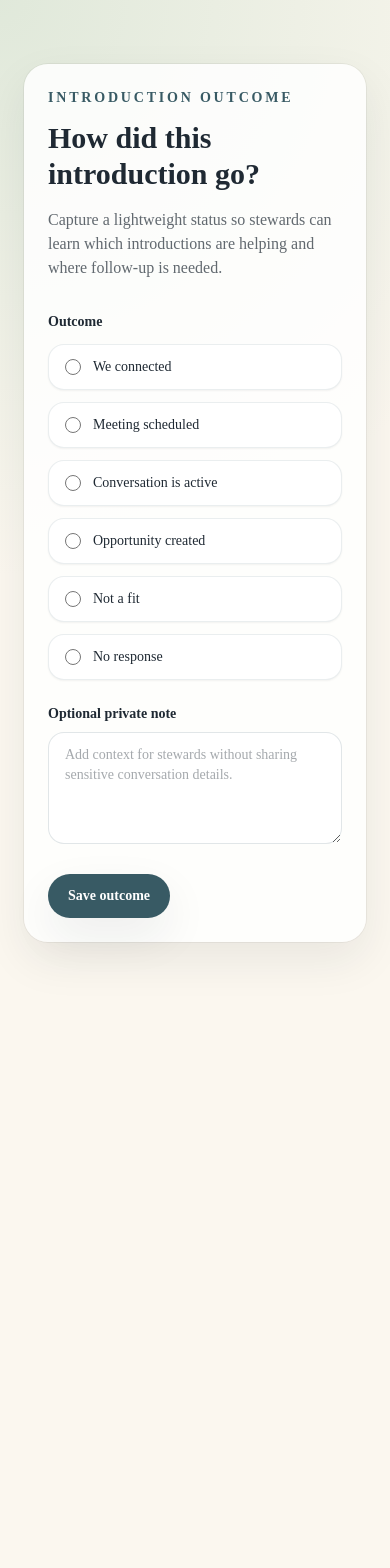
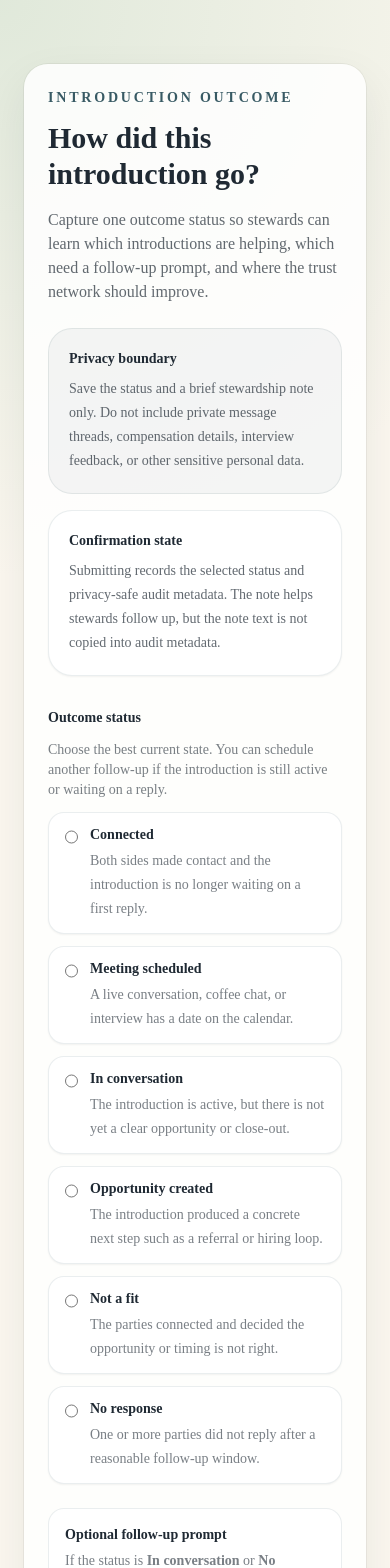
Before and after one commit to avromy/trusted-introductions, a Next.js app: page /introductions/1/outcome in a window 390 px wide. Shown: the top 1568 px of the page. Before the commit the page ends 1006 px from the top, so only its background shows below. Built offline with nearby package versions, Linux system fonts and the light colour scheme.

Commit message:
Improve follow-up and outcome UX

```diff
--- a/app/introductions/[introductionId]/follow-up/page.tsx
+++ b/app/introductions/[introductionId]/follow-up/page.tsx
@@ -4,6 +4,18 @@ import { scheduleIntroductionFollowUpReminderAction } from '@/lib/introductions/
 interface IntroductionFollowUpPageProps {
   params: { introductionId: string };
 }
+
+const REMINDER_STATUS_STEPS = [
+  { label: 'Scheduled', description: 'We record this reminder for steward follow-up.' },
+  {
+    label: 'Private',
+    description: 'Only reminder recipients and stewards should see the note context.',
+  },
+  {
+    label: 'Ready to close',
+    description: 'Use the outcome page once the introduction has a result.',
+  },
+];
 
 export default function IntroductionFollowUpPage({ params }: IntroductionFollowUpPageProps) {
   async function scheduleReminder(formData: FormData) {
@@ -13,46 +25,107 @@ export default function IntroductionFollowUpPage({ params }: IntroductionFollowU
   }
 
   return (
-    <main className="mx-auto flex min-h-screen max-w-3xl items-center px-6 py-16">
+    <main className="mx-auto flex min-h-screen max-w-4xl items-center px-6 py-16">
       <Card>
+        <div className="grid gap-8 lg:grid-cols-[1.1fr_0.9fr]">
+          <section>
             <p className="text-sm font-semibold uppercase tracking-[0.2em] text-trust">
               Follow-up reminder
             </p>
             <h1 className="mt-3 text-3xl font-bold text-ink">Schedule an introduction follow-up</h1>
             <p className="mt-4 text-ink/70">
-          Set a lightweight reminder so stewards can check whether the warm introduction connected,
-          needs another nudge, or is ready for outcome capture.
+              Pick a future check-in date, choose who should be reminded, and add only the context a
+              steward needs to nudge the introduction forward.
             </p>
 
+            <div className="mt-6 rounded-3xl border border-trust/10 bg-trust/5 p-5">
+              <h2 className="text-sm font-semibold text-ink">Privacy boundary</h2>
+              <p className="mt-2 text-sm leading-6 text-ink/70">
+                Reminder notes are for operational follow-up. Do not paste private messages, resume
+                details, compensation, health, immigration, or other sensitive conversation content.
+              </p>
+            </div>
+
             <form action={scheduleReminder} className="mt-8 space-y-6">
+              <div>
                 <label className="block text-sm font-semibold text-ink" htmlFor="remindAt">
-            Reminder date and time
+                  Due date and time
+                </label>
+                <p className="mt-1 text-sm text-ink/60">
+                  Choose a future time when the steward should check whether the introduction needs
+                  a nudge or outcome capture.
+                </p>
                 <Input id="remindAt" name="remindAt" required type="datetime-local" />
+              </div>
+
+              <div>
+                <label
+                  className="block text-sm font-semibold text-ink"
+                  htmlFor="recipientIdentityIds"
+                >
+                  Reminder recipients
                 </label>
-
-          <label className="block text-sm font-semibold text-ink" htmlFor="recipientIdentityIds">
-            Recipient identity IDs
+                <p className="mt-1 text-sm text-ink/60">
+                  Paste one or more trusted identity IDs. Duplicate IDs are ignored when the
+                  reminder is saved.
+                </p>
                 <Input
                   id="recipientIdentityIds"
                   name="recipientIdentityIds"
-              placeholder="Paste the seeker, helper, or steward identity id"
+                  placeholder="seeker identity id, helper identity id, or steward identity id"
                   required
                 />
+              </div>
+
+              <div>
+                <label className="block text-sm font-semibold text-ink" htmlFor="note">
+                  Private steward note <span className="font-normal text-ink/50">(optional)</span>
                 </label>
-
-          <label className="block text-sm font-semibold text-ink" htmlFor="note">
-            Optional private note
+                <p className="mt-1 text-sm text-ink/60">
+                  Keep it short and action-oriented. Notes are capped at 500 characters.
+                </p>
                 <textarea
                   className="mt-2 min-h-28 w-full rounded-2xl border border-trust/15 bg-white px-4 py-3 text-sm font-normal outline-none transition placeholder:text-ink/40 focus:border-trust focus:ring-4 focus:ring-trust/10"
                   id="note"
                   maxLength={500}
                   name="note"
-              placeholder="Add context for the follow-up without sharing sensitive conversation details."
+                  placeholder="Example: Check whether both sides found a time to meet."
                 />
-          </label>
+              </div>
+
+              <div className="rounded-2xl border border-trust/10 bg-white p-4 text-sm text-ink/70">
+                <p className="font-semibold text-ink">Confirmation</p>
+                <p className="mt-1">
+                  Submitting stores the reminder as <strong>scheduled</strong> and writes
+                  privacy-safe audit metadata without copying the note text into audit details.
+                </p>
+              </div>
 
               <Button type="submit">Schedule reminder</Button>
             </form>
+          </section>
+
+          <aside className="rounded-3xl border border-trust/10 bg-white p-5 shadow-sm">
+            <h2 className="text-sm font-semibold uppercase tracking-[0.16em] text-ink/50">
+              Reminder status
+            </h2>
+            <ol className="mt-5 space-y-4">
+              {REMINDER_STATUS_STEPS.map((step, index) => (
+                <li key={step.label} className="flex gap-3">
+                  <span className="flex h-7 w-7 shrink-0 items-center justify-center rounded-full bg-trust text-xs font-bold text-white">
+                    {index + 1}
+                  </span>
+                  <span>
+                    <span className="block text-sm font-semibold text-ink">{step.label}</span>
+                    <span className="mt-1 block text-sm leading-6 text-ink/60">
+                      {step.description}
+                    </span>
+                  </span>
+                </li>
+              ))}
+            </ol>
+          </aside>
+        </div>
       </Card>
     </main>
   );
--- a/app/introductions/[introductionId]/outcome/page.tsx
+++ b/app/introductions/[introductionId]/outcome/page.tsx
@@ -1,14 +1,38 @@
 import { Button, Card } from '@/components/ui';
-import { INTRODUCTION_OUTCOME_VALUES, type IntroductionOutcome } from '@/lib/introductions/outcomes';
+import {
+  INTRODUCTION_OUTCOME_VALUES,
+  type IntroductionOutcome,
+} from '@/lib/introductions/outcomes';
 import { captureIntroductionOutcomeAction } from '@/lib/introductions/outcome-actions';
 
-const OUTCOME_LABELS: Record<IntroductionOutcome, string> = {
-  connected: 'We connected',
-  meeting_scheduled: 'Meeting scheduled',
-  in_conversation: 'Conversation is active',
-  opportunity_created: 'Opportunity created',
-  not_a_fit: 'Not a fit',
-  no_response: 'No response',
+const OUTCOME_COPY: Record<IntroductionOutcome, { label: string; description: string }> = {
+  connected: {
+    label: 'Connected',
+    description:
+      'Both sides made contact and the introduction is no longer waiting on a first reply.',
+  },
+  meeting_scheduled: {
+    label: 'Meeting scheduled',
+    description: 'A live conversation, coffee chat, or interview has a date on the calendar.',
+  },
+  in_conversation: {
+    label: 'In conversation',
+    description:
+      'The introduction is active, but there is not yet a clear opportunity or close-out.',
+  },
+  opportunity_created: {
+    label: 'Opportunity created',
+    description:
+      'The introduction produced a concrete next step such as a referral or hiring loop.',
+  },
+  not_a_fit: {
+    label: 'Not a fit',
+    description: 'The parties connected and decided the opportunity or timing is not right.',
+  },
+  no_response: {
+    label: 'No response',
+    description: 'One or more parties did not reply after a reasonable follow-up window.',
+  },
 };
 
 interface IntroductionOutcomePageProps {
@@ -23,42 +47,90 @@ export default function IntroductionOutcomePage({ params }: IntroductionOutcomeP
   }
 
   return (
-    <main className="mx-auto flex min-h-screen max-w-3xl items-center px-6 py-16">
+    <main className="mx-auto flex min-h-screen max-w-4xl items-center px-6 py-16">
       <Card>
         <p className="text-sm font-semibold uppercase tracking-[0.2em] text-trust">
           Introduction outcome
         </p>
         <h1 className="mt-3 text-3xl font-bold text-ink">How did this introduction go?</h1>
-        <p className="mt-4 text-ink/70">
-          Capture a lightweight status so stewards can learn which introductions are helping and where follow-up is needed.
+        <p className="mt-4 max-w-2xl text-ink/70">
+          Capture one outcome status so stewards can learn which introductions are helping, which
+          need a follow-up prompt, and where the trust network should improve.
         </p>
+
+        <div className="mt-6 grid gap-4 md:grid-cols-2">
+          <div className="rounded-3xl border border-trust/10 bg-trust/5 p-5">
+            <h2 className="text-sm font-semibold text-ink">Privacy boundary</h2>
+            <p className="mt-2 text-sm leading-6 text-ink/70">
+              Save the status and a brief stewardship note only. Do not include private message
+              threads, compensation details, interview feedback, or other sensitive personal data.
+            </p>
+          </div>
+          <div className="rounded-3xl border border-trust/10 bg-white p-5 shadow-sm">
+            <h2 className="text-sm font-semibold text-ink">Confirmation state</h2>
+            <p className="mt-2 text-sm leading-6 text-ink/70">
+              Submitting records the selected status and privacy-safe audit metadata. The note helps
+              stewards follow up, but the note text is not copied into audit metadata.
+            </p>
+          </div>
+        </div>
 
         <form action={captureOutcome} className="mt-8 space-y-6">
           <fieldset className="space-y-3">
-            <legend className="text-sm font-semibold text-ink">Outcome</legend>
+            <legend className="text-sm font-semibold text-ink">Outcome status</legend>
+            <p className="text-sm text-ink/60">
+              Choose the best current state. You can schedule another follow-up if the introduction
+              is still active or waiting on a reply.
+            </p>
+            <div className="grid gap-3 md:grid-cols-2">
               {INTRODUCTION_OUTCOME_VALUES.map((outcome) => (
                 <label
                   key={outcome}
-                className="flex items-center gap-3 rounded-2xl border border-trust/10 bg-white px-4 py-3 text-sm text-ink shadow-sm"
+                  className="flex cursor-pointer gap-3 rounded-2xl border border-trust/10 bg-white px-4 py-3 text-sm text-ink shadow-sm transition hover:border-trust/30 hover:bg-trust/5"
                 >
-                <input className="h-4 w-4 accent-trust" name="outcome" type="radio" value={outcome} />
-                {OUTCOME_LABELS[outcome]}
+                  <input
+                    required
+                    className="mt-1 h-4 w-4 accent-trust"
+                    name="outcome"
+                    type="radio"
+                    value={outcome}
+                  />
+                  <span>
+                    <span className="block font-semibold">{OUTCOME_COPY[outcome].label}</span>
+                    <span className="mt-1 block leading-6 text-ink/60">
+                      {OUTCOME_COPY[outcome].description}
+                    </span>
+                  </span>
                 </label>
               ))}
+            </div>
           </fieldset>
 
+          <div className="rounded-2xl border border-trust/10 bg-white p-4">
+            <p className="text-sm font-semibold text-ink">Optional follow-up prompt</p>
+            <p className="mt-1 text-sm leading-6 text-ink/60">
+              If the status is <strong>In conversation</strong> or <strong>No response</strong>,
+              consider scheduling a follow-up reminder after saving this outcome.
+            </p>
+          </div>
+
+          <div>
             <label className="block text-sm font-semibold text-ink" htmlFor="note">
-            Optional private note
+              Private steward note <span className="font-normal text-ink/50">(optional)</span>
+            </label>
+            <p className="mt-1 text-sm text-ink/60">
+              Add concise context for stewardship decisions. Notes are capped at 500 characters.
+            </p>
             <textarea
               className="mt-2 min-h-28 w-full rounded-2xl border border-trust/15 bg-white px-4 py-3 text-sm font-normal outline-none transition placeholder:text-ink/40 focus:border-trust focus:ring-4 focus:ring-trust/10"
               id="note"
               maxLength={500}
               name="note"
-              placeholder="Add context for stewards without sharing sensitive conversation details."
+              placeholder="Example: Helper replied; schedule another check-in if no meeting date is set."
             />
-          </label>
+          </div>
 
-          <Button type="submit">Save outcome</Button>
+          <Button type="submit">Save outcome status</Button>
         </form>
       </Card>
     </main>
```
Also changed, not shown: 2 other files (tests, documents, lock files or other folders). Lines whose indentation alone changed are shown as unchanged.
